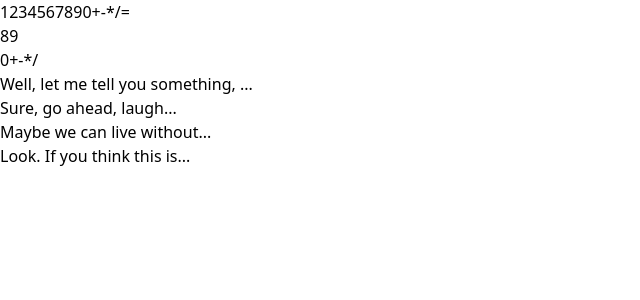
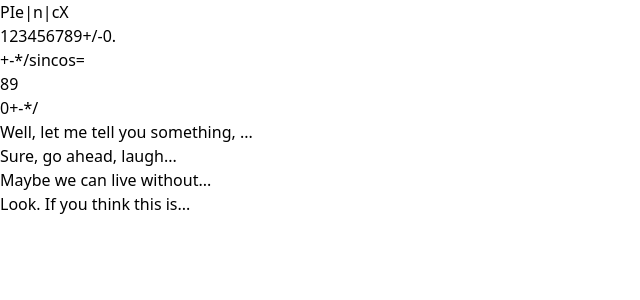
Before and after one commit to TTiploka/vite-proy, a React (Vite) app: page / in a window 1280 px wide. Shown: the top 300 px of the page, without its empty margins (0-640 px from the left). Built offline with nearby package versions, Linux system fonts and the light colour scheme.

Commit message:
Calculadora Expandida

```diff
--- a/src/App.tsx
+++ b/src/App.tsx
@@ -4,7 +4,13 @@ function App() {
     <>
 
   <section className='overflow-x-hidden'>
-  <div className='bg-stone-900 h-screen w-screen md:w-20 grid grid-cols-4 gap-2 p-20'>
+  <div className='bg-stone-900 h-screen w-screen grid grid-cols-5 gap-2 p-20'>
+  <button className='bg-slate-600	 rounded-md p-2 text-white' >PI</button>
+  <button className='bg-slate-600 rounded-md p-2 text-white' >e</button>
+  <button className='bg-slate-600 rounded-md p-2 text-white' >|n|</button>
+  <button className='bg-slate-600 rounded-md p-2 text-white' >c</button>
+  <button className='bg-slate-600 rounded-md p-2 text-white' >X</button>
+  <div className='bg-stone-900 w-full col-span-3 row-span-4 grid grid-cols-3  gap-2 p-0'>
   <button className='bg-blue-400 rounded-md p-2 text-white' >1</button>
   <button className='bg-blue-400 rounded-md p-2 text-white' >2</button>
   <button className='bg-blue-400 rounded-md p-2 text-white' >3</button>
@@ -14,12 +20,19 @@ function App() {
   <button className='bg-blue-400 rounded-md p-2 text-white' >7</button>
   <button className='bg-blue-400 rounded-md p-2 text-white' >8</button>
   <button className='bg-blue-400 rounded-md p-2 text-white' >9</button>
+  <button className='bg-blue-400 rounded-md p-2 text-white' >+/-</button>
   <button className='bg-blue-400 rounded-md p-2 text-white' >0</button>
-  <button className='bg-blue-400 rounded-md p-2 text-white' >+</button>
-  <button className='bg-blue-400 rounded-md p-2 text-white' >-</button>
-  <button className='bg-blue-400 rounded-md p-2 text-white' >*</button>
-  <button className='bg-blue-400 rounded-md p-2 text-white' >/</button>
-  <button className='bg-blue-400 rounded-md p-2 col-span-2 text-white' >=</button>
+  <button className='bg-blue-400 rounded-md p-2 text-white' >.</button>
+  </div>
+  <div className='bg-stone-900 w-full col-span-2 row-span-4 grid grid-cols-2 gap-2 p-0'>
+  <button className='bg-slate-600 rounded-md p-2 text-white' >+</button>
+  <button className='bg-slate-600 rounded-md p-2 text-white' >-</button>
+  <button className='bg-slate-600 rounded-md p-2 text-white' >*</button>
+  <button className='bg-slate-600 rounded-md p-2 text-white' >/</button>
+  <button className='bg-slate-600 rounded-md p-2 text-white' >sin</button>
+  <button className='bg-slate-600 rounded-md p-2 text-white' >cos</button>
+  <button className='bg-slate-600 rounded-md p-2 text-white col-span-2' >=</button>
+  </div>
   </div>
   <div className='bg-stone-900 h-screen w-screen grid grid-cols-3 gap-5'>
   <button className='bg-blue-400 rounded-md p-2 text-white' ></button>
```
